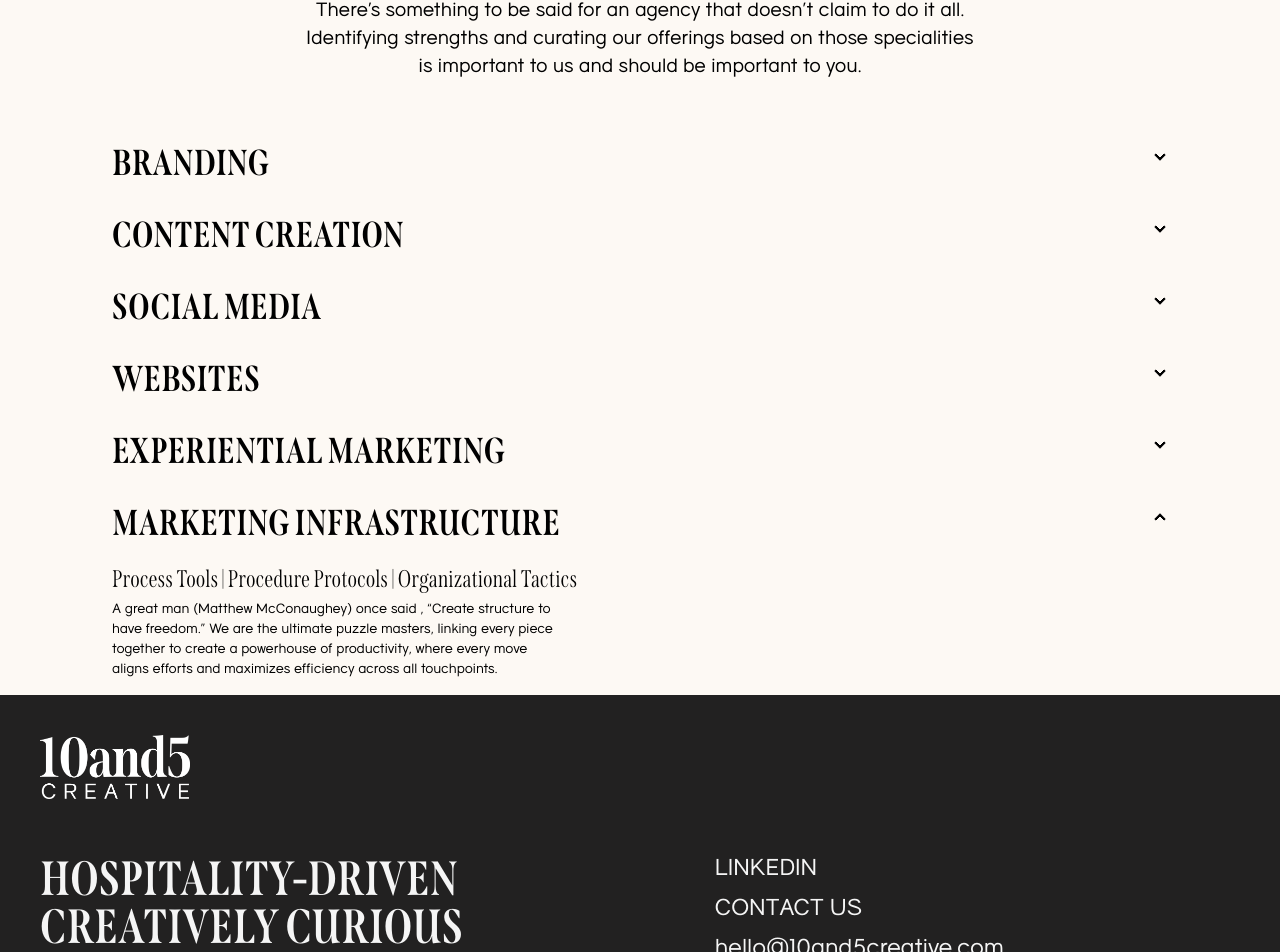
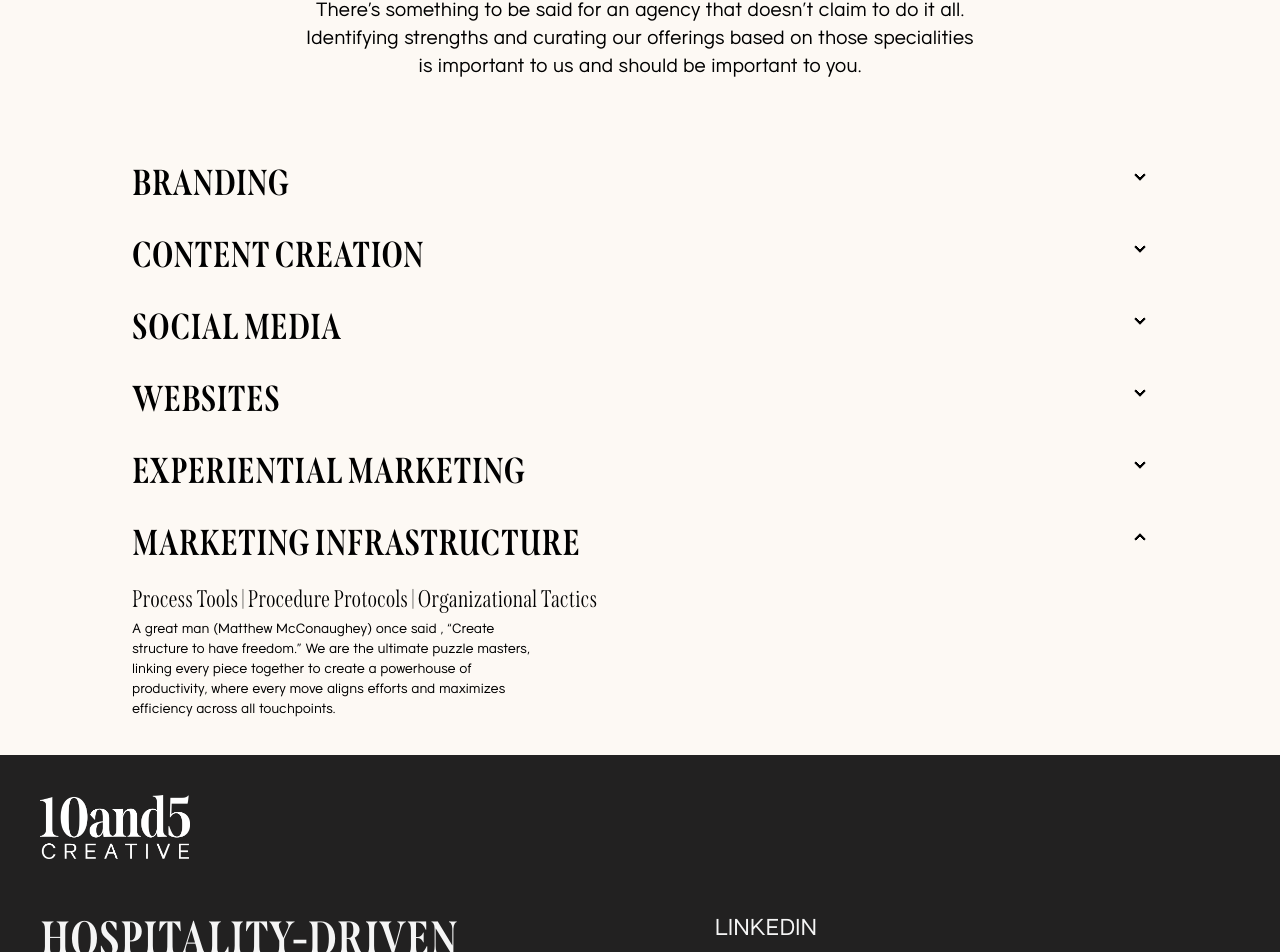
Before and after one commit to MMount98/10and5, a React (Create React App) app: page /services in a window 1280 px wide. Shown: the part 813-1765 px from the top of the page. Built offline with nearby package versions, Linux system fonts and the light colour scheme.

Commit message:
padding and margin adjustment

```diff
--- a/src/components/pages/haycreekSubPage.js
+++ b/src/components/pages/haycreekSubPage.js
@@ -97,7 +97,7 @@ export default function HaycreekSubPage() {
           <h3 className="text-xl text-center font-span mt-8">
             MEASURED SUCCESS
           </h3>
-          <div className="grid grid-cols-1 md:grid-cols-3 text-center items-center text-xs md:text-sm p-5 gap-y-3 -mt-4">
+          <div className="grid grid-cols-1 md:grid-cols-3 text-center text-xs md:text-sm p-5 gap-y-3 -mt-4 md:ml-36 2xl:ml-56">
             <p className="font-napzer">
               <span className="font-span text-lg">$1,059,233</span> <br></br> Total Revenue Booked
             </p>
--- a/src/components/pages/servicesPage.js
+++ b/src/components/pages/servicesPage.js
@@ -20,7 +20,7 @@ export default function ServicesPage() {
         </h2>
         <p className="md:text-xl text-sm md:px-64 md:mt-5 mt-3 font-napzer ">There’s something to be said for an agency that doesn’t claim to do it all. Identifying strengths and curating our offerings based on those specialities is important to us and should be important to you. </p>
       </div>
-      <div className="servivesList">
+      <div className="servivesList md:p-5 ">
         <ServicesList
           h3="Branding"
           h4="Brand Positioning | Messaging | Identity Development | Brand Guidelines "
--- a/src/components/servicesList/index.js
+++ b/src/components/servicesList/index.js
@@ -1,7 +1,7 @@
 const ServicesList = ({ h3, h4, descrpition }) => {
   return (
     <>
-      <div className="content md:my-0 my-4 px-24">
+      <div className="content md:my-0 my-4 md:px-24 px-0">
         <div className="collapse collapse-arrow ">
           <input type="radio" name="my-accordion-2" defaultChecked />
           <div className="collapse-title md:text-4xl font-span uppercase ">
```
